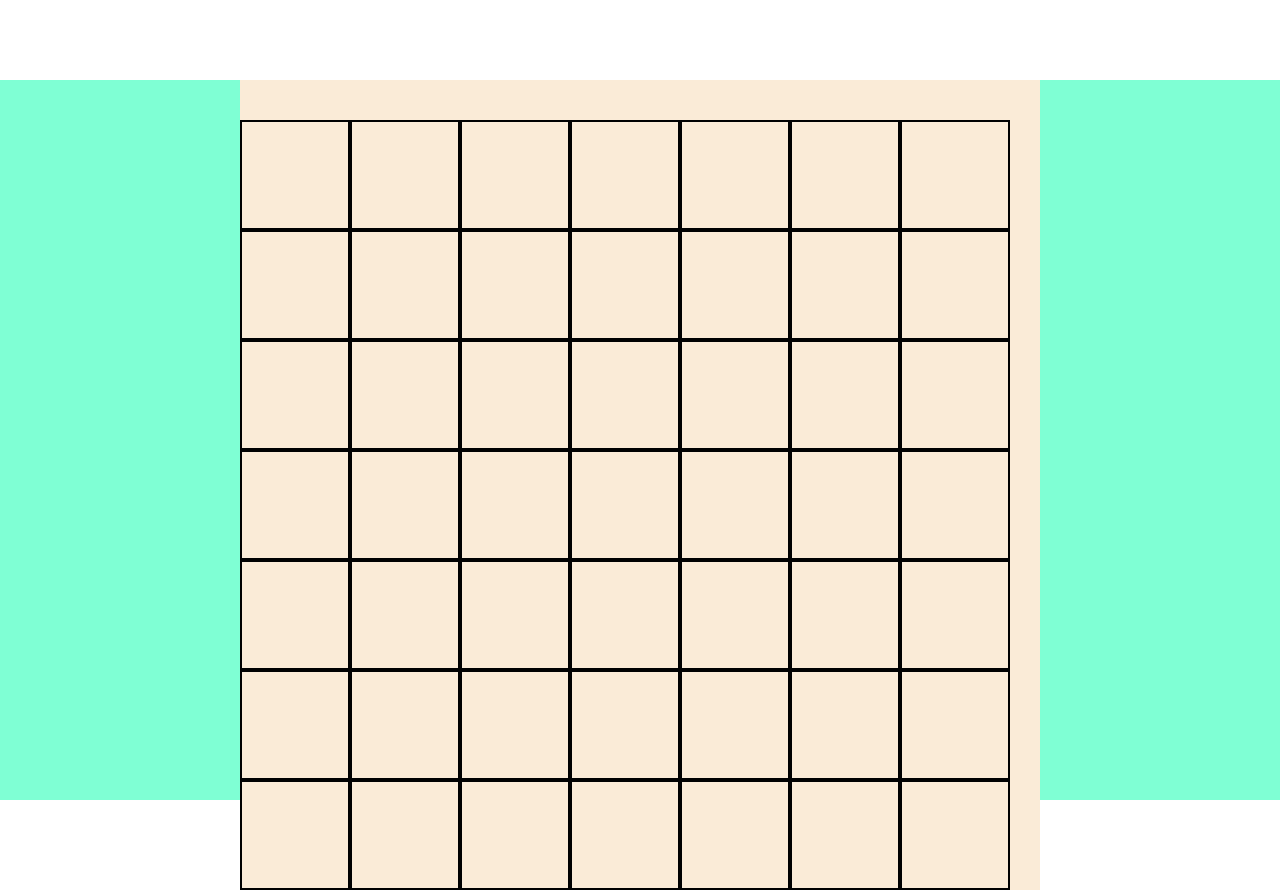
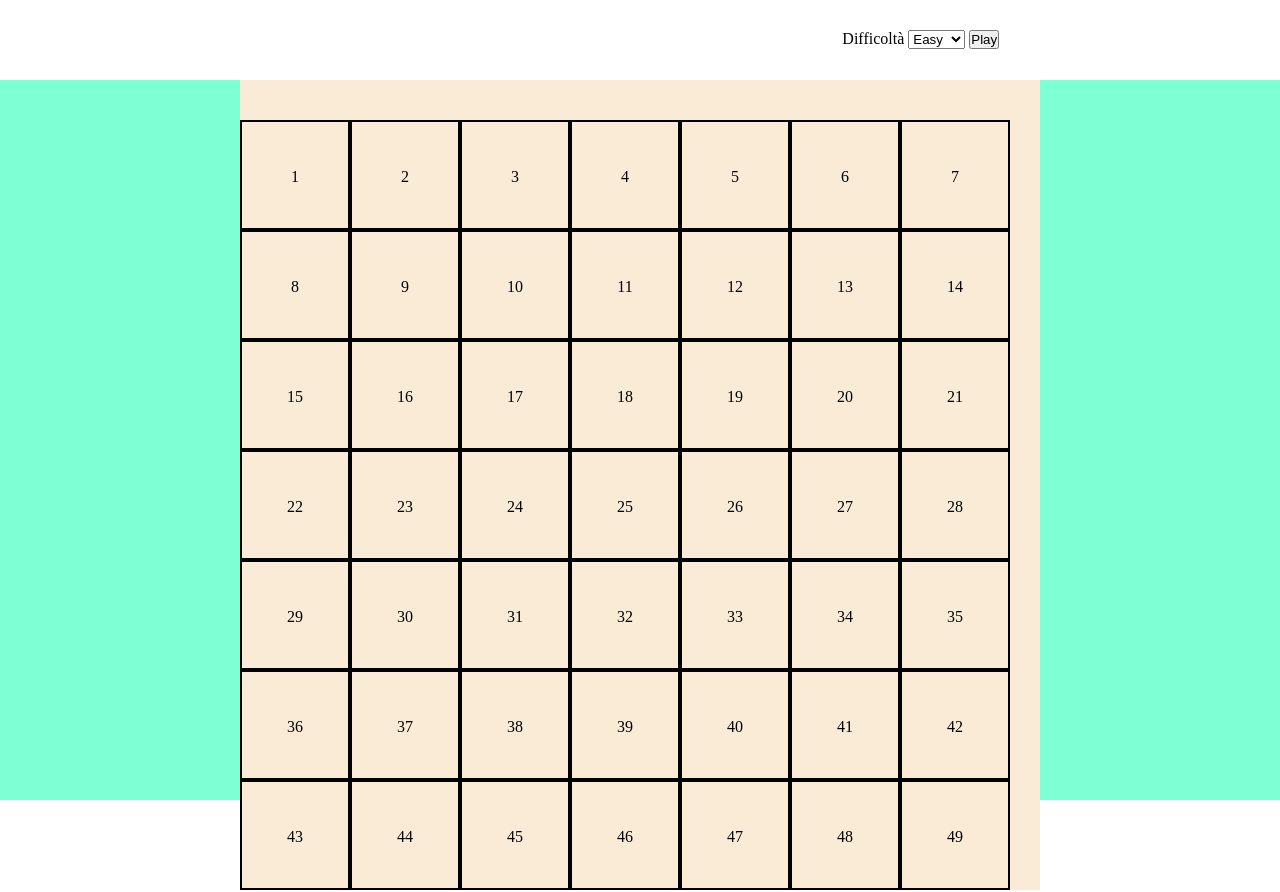
Before and after one commit to RomeoAlex/js-campominato-grid, a plain HTML site: page index.html in a window 1280 px wide. Drawn offline with Linux system fonts and the light colour scheme.

Commit message:
box con numerazione

```diff
--- a/css/style.css
+++ b/css/style.css
@@ -12,6 +12,11 @@
 header{
     height:80px;
 }
+.nav{
+    padding-top: 30px;
+display: flex;
+justify-content: space-around;
+}
 main{
     height: calc(100vh - 80px);
     width: 100%;
@@ -22,6 +27,7 @@ main{
     margin:auto;
     width: 800px;
     background-color: antiquewhite;
+    text-align: center;
 }
 .box-container{
     /* padding-top:100px; */
@@ -29,19 +35,48 @@ main{
     width:100%;
     display: flex;
     flex-wrap: wrap;
+    text-align: center;
+
 }
+.select-level{
+
+}
+
+/* classi per griglia metodo 1 */
+/* .level-1{
+width:calc(100% / 10);
+height:calc(100% / 10);
+}
+.level-2{
+    width:calc(100% / 9);
+    height:calc(100% / 9);
+    }
+.level-3{
+    width:calc(100% / 7);
+    height:calc(100% / 7);
+    }     */
 .box-100{
     height:80px;
     width:80px;
     border: 2px solid black;
+    line-height: 80px;
 }
 .box-81{
     height:88px;
     width:88px;
     border: 2px solid black;
+    line-height: 88px;
 }
 .box-49{
     height:110px;
     width:110px;
     border: 2px solid black;
+    line-height: 110px;
 }
+/* creo due classi per nascondere e rendere visibile la grigla e la scritta */
+.visible{
+    display: block;
+}
+.hidden{
+    display: none;
+}
--- a/index.html
+++ b/index.html
@@ -11,10 +11,28 @@
     <div class="app-container">
         <header>
 
+            <div class="nav">
+                <div class="logo">
+
+                </div>
+                <div class="select-right">
+                <label for="select-level">Difficoltà</label>
+                <select name="" id="select-level">
+                <option value="1">Easy</option>
+                <option value="2">Hard</option>
+                <option value="3">Crazy</option>
+                </select>
+
+                <button>Play</button>
+                </div>
+
+            </div>
         </header>
         <main>
             <div class="upper-container">
-                <div class="box-container" >
+                <!-- <h2>Seleziona la Difficoltà</h2> -->
+                <!-- ci sono tre strategie una è dare una classe al contenitore delle griglie-->
+                <div class="box-container " >
 
                 </div>
             </div>
--- a/js/script.js
+++ b/js/script.js
@@ -10,6 +10,8 @@ const playButton = document
 //     const newBox = document.createElement('div');
 //     newBox.classList.add('box-100');
 //     const textInside = document.createElement('span');
+// textInside.append(myValue);
+//     newBox.append(textInside);
 //     createBox.append(newBox);
 
 // }
@@ -21,6 +23,8 @@ const playButton = document
 //     const newBox = document.createElement('div');
 //     newBox.classList.add('box-81');
 //     const textInside = document.createElement('span');
+        // textInside.append(myValue);
+    // newBox.append(textInside);
 //     createBox.append(newBox);
 
 // }
@@ -28,10 +32,12 @@ const playButton = document
 // function box49(){
 const createBox = document.querySelector('.box-container');
 for( i = 1; i<= 49; i++){
-    // myValue = i;
+    myValue = i;
     const newBox = document.createElement('div');
     newBox.classList.add('box-49');
     const textInside = document.createElement('span');
+    textInside.append(myValue);
+    newBox.append(textInside);
     createBox.append(newBox);
 
 }
```
